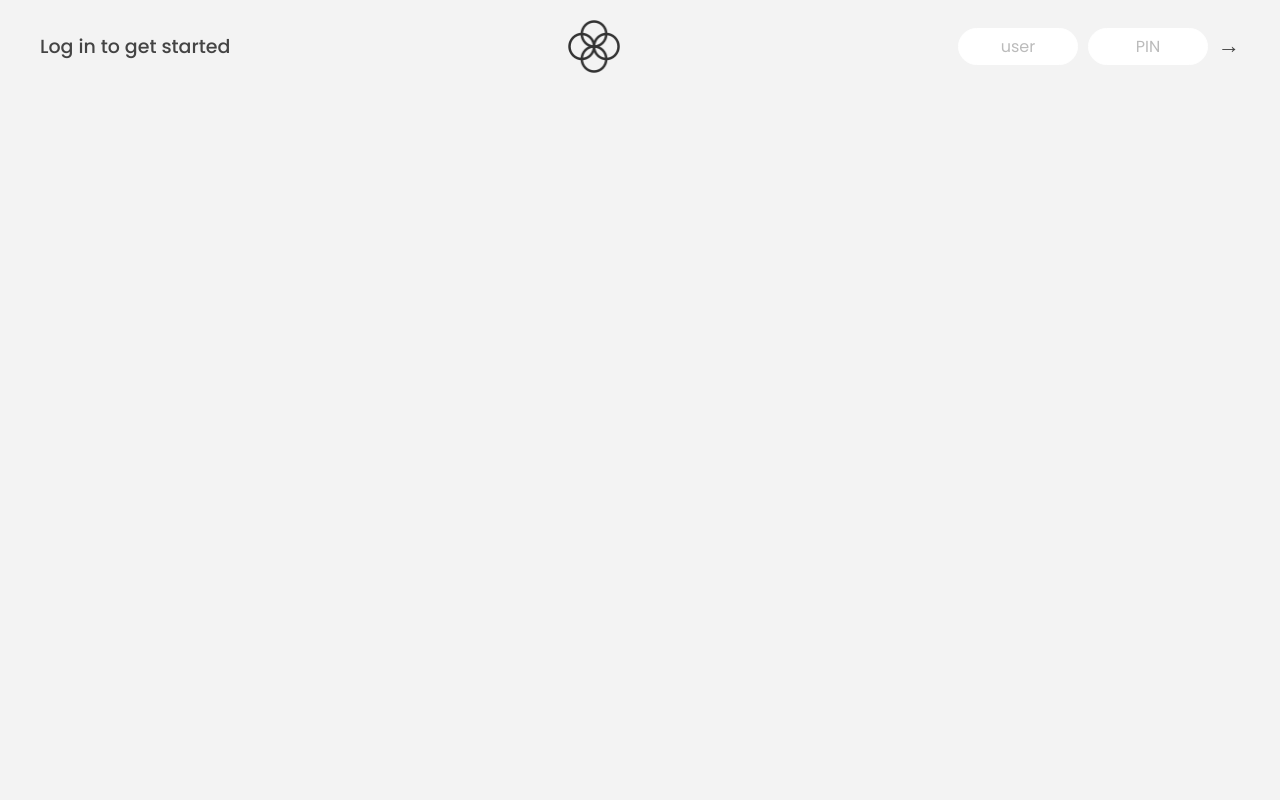
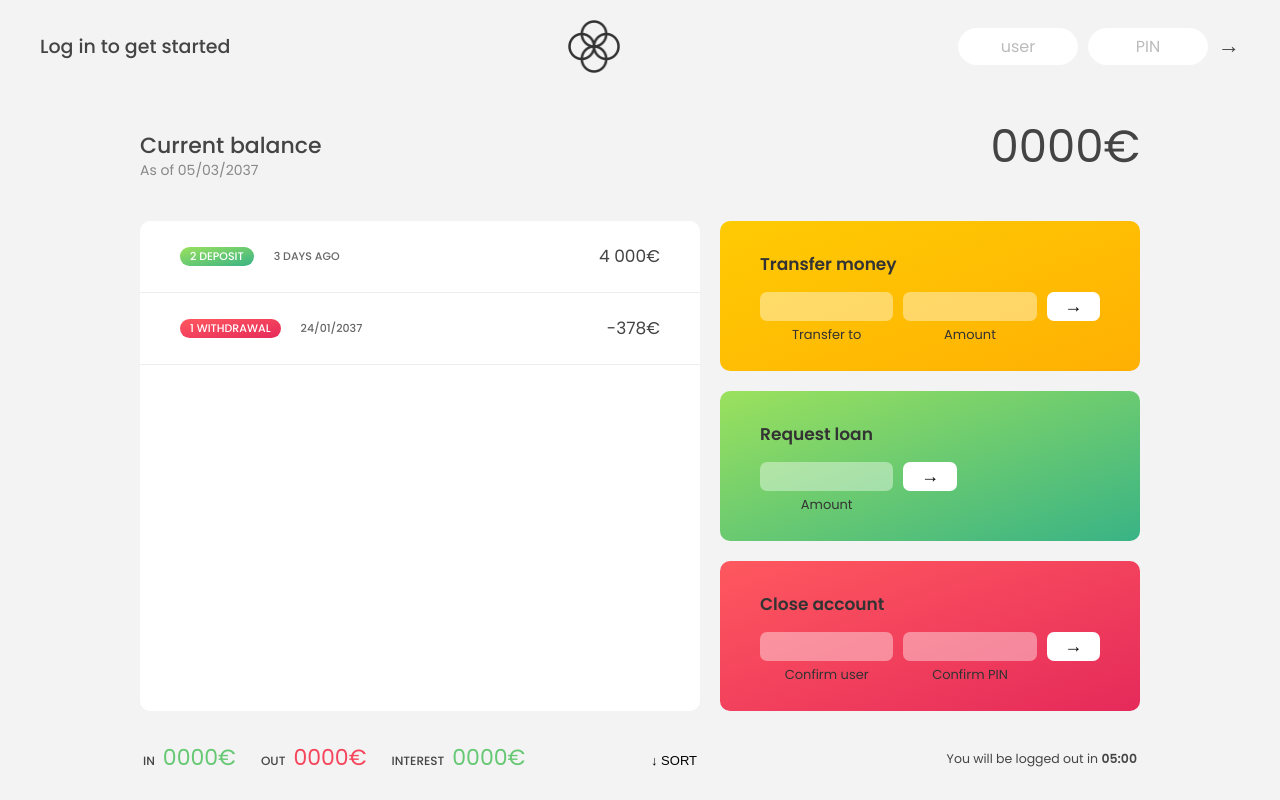
Before and after one commit to viviurbano/course-javascript, a plain HTML site: page complete-javascript-course-master/11-Arrays-Bankist/starter/index.html in a window 1280 px wide. Drawn offline with Linux system fonts and the light colour scheme.

Commit message:
updating script.js

```diff
--- a/complete-javascript-course-master/11-Arrays-Bankist/starter/script.js
+++ b/complete-javascript-course-master/11-Arrays-Bankist/starter/script.js
@@ -1,4 +1,41 @@
 'use strict';
+
+/////////////////////////////////////////////////
+// hacker rank
+
+// const n = 7; //number or socks
+// // const arr = [1, 1, 3, 1, 2, 1, 3, 3, 3, 3]; //color of each sock
+
+// let ar = [10, 20, 20, 10, 10, 30, 50, 10, 20];
+
+// function sockMerchant(n, ar) {
+//   let count = 0;
+//   ar = ar.sort();
+//   for (let i = 0; i < n - 1; i++) {
+//     if (ar[i] === ar[i + 1]) {
+//       count++;
+//       i += 1;
+//     }
+//   }
+//   return count;
+// }
+
+// console.log(sockMerchant(n, ar));
+
+// let steps = 8;
+// const path = 'UDDDUDUU';
+//
+// function countingValleys(steps, path) {
+// let seaLevel = 0;
+// let countingValleys = 0;
+// for (let i = 0; i < steps; i++) {
+// console.log(path[i]);
+// if (path[i] === 'D') {
+// }
+// }
+// }
+//
+// console.log(countingValleys(steps, path));
 
 /////////////////////////////////////////////////
 /////////////////////////////////////////////////
@@ -61,6 +98,32 @@ const inputLoanAmount = document.querySelector('.form__input--loan-amount');
 const inputCloseUsername = document.querySelector('.form__input--user');
 const inputClosePin = document.querySelector('.form__input--pin');
 
+const displayMovements = function (movements) {
+  movements.forEach(function (element, index) {
+    console.log(`${element}, ${index}`);
+
+    const html = `
+    <div class="movements__row">
+    <div class="movements__type movements__type--deposit">${index + 1}</div>
+    <div class="movements__value">${element}€</div>
+  </div>`;
+  });
+};
+
+console.log(displayMovements(account1.movements));
+
+// btnLogin.addEventListener('click', function (e) {
+//   e.preventDefault();
+//   currentAccount = accounts.find(
+//     (acc = acc.username === inputLoginUsername.value)
+//   );
+
+//   if (currentAccount && currentAccount.pin === +inputLoginPin.value) {
+//     console.log(currentAccount);
+//   }
+// });
+
+/**
 /////////////////////////////////////////////////
 /////////////////////////////////////////////////
 // LECTURES
@@ -144,24 +207,24 @@ const inputClosePin = document.querySelector('.form__input--pin');
 
 // ForEach with maps and sets
 
-const currencies = new Map([
-  ['USD', 'United States dollar'],
-  ['EUR', 'Euro'],
-  ['GBP', 'Pound sterling'],
-]);
+// const currencies = new Map([
+//   ['USD', 'United States dollar'],
+//   ['EUR', 'Euro'],
+//   ['GBP', 'Pound sterling'],
+// ]);
 
-currencies.forEach(function (value, key) {
-  console.log(`${key.padStart(4)}: ${value.padEnd(10)}`);
-});
+// currencies.forEach(function (value, key) {
+//   console.log(`${key.padStart(4)}: ${value.padEnd(10)}`);
+// });
 
-// Set
+// // Set
 
-const currenciesUnique = new Set(['USD', 'GBP', 'USD', 'EUR', 'EUR']);
+// const currenciesUnique = new Set(['USD', 'GBP', 'USD', 'EUR', 'EUR']);
 
-// console.log(currenciesUnique);
-currenciesUnique.forEach(function (value) {
-  console.log(`${value.padEnd(10)}`);
-});
+// // console.log(currenciesUnique);
+// currenciesUnique.forEach(function (value) {
+//   console.log(`${value.padEnd(10)}`);
+// });
 
 // // um pouco mais sobre callback
 
@@ -237,3 +300,4 @@ currenciesUnique.forEach(function (value) {
 // arr.forEach(function (el, index, todoArray) {
 //   console.log(index + 1, el, todoArray);
 // });
+*/
--- a/complete-javascript-course-master/11-Arrays-Bankist/starter/style.css
+++ b/complete-javascript-course-master/11-Arrays-Bankist/starter/style.css
@@ -16,7 +16,7 @@ html {
 }
 
 body {
-  font-family: "Poppins", sans-serif;
+  font-family: 'Poppins', sans-serif;
   color: #444;
   background-color: #f3f3f3;
   height: 100vh;
@@ -94,7 +94,7 @@ nav {
   gap: 2rem;
 
   /* NOTE This creates the fade in/out anumation */
-  opacity: 0;
+  /* opacity: 0; */
   transition: all 1s;
 }
 
```
